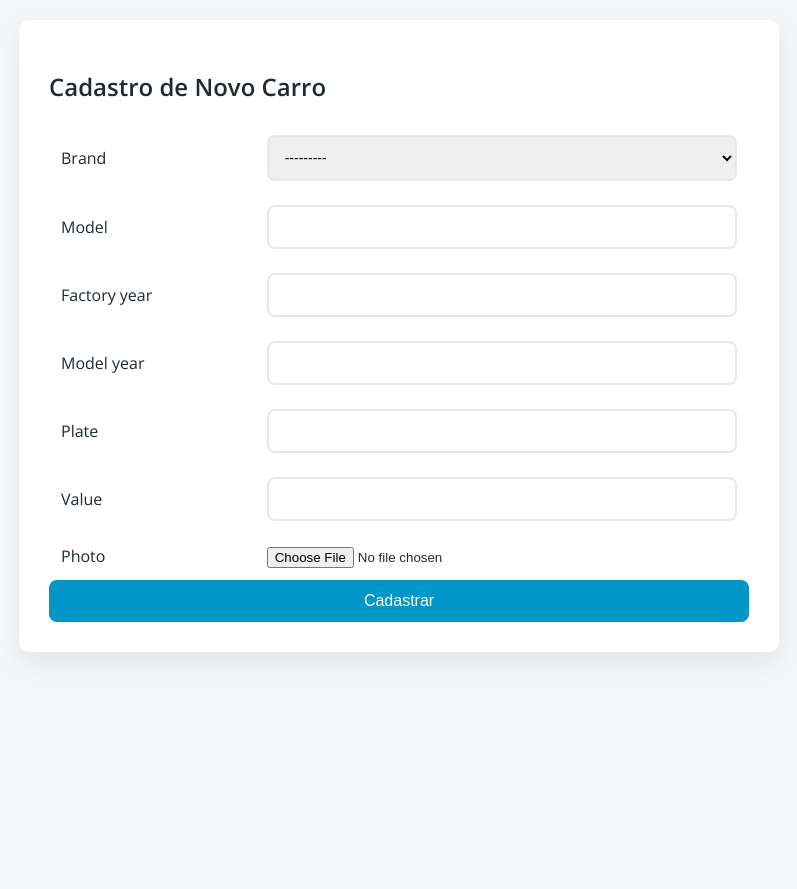
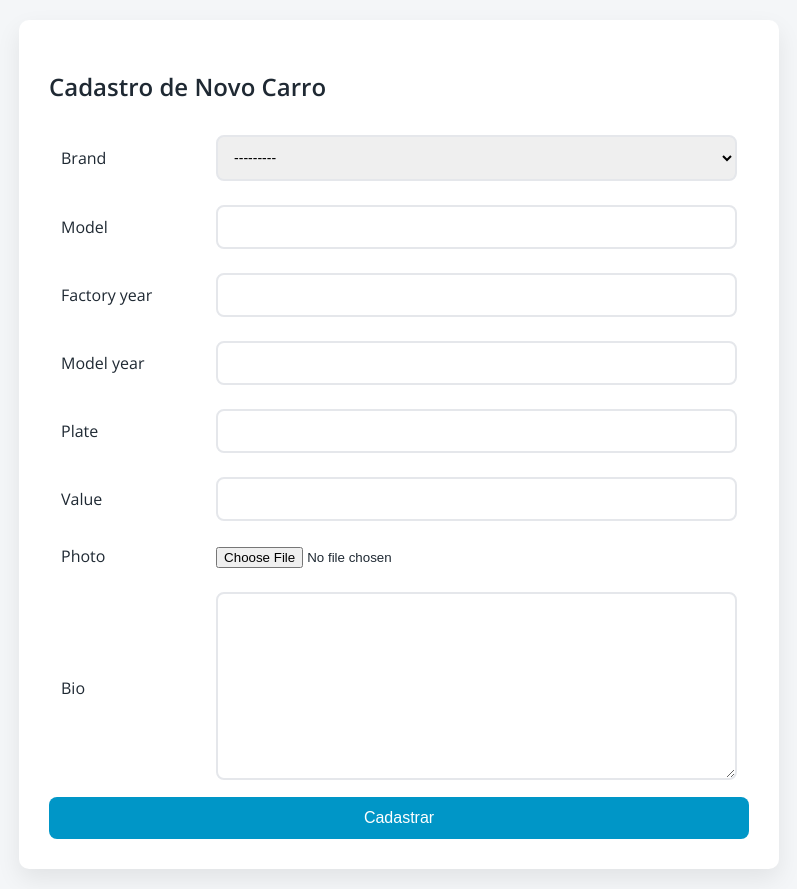
Before and after one commit to Jones-bass/python_full, a Django app: page /new_car/ in a window 1280 px wide. Shown: the part 50-939 px from the top of the page, without its empty margins (241-1038 px from the left). Before the commit the page ends 707 px from the top, so only its background shows below. Run offline with Django 5.2, Linux system fonts and the light colour scheme; a user stored in the database is signed in; data comes from the database, SQL or seed files in the repository; both versions use the stored data as it was after the commit.

Commit message:
Add Bio Cars

```diff
--- a/02_Cars/cars/models.py
+++ b/02_Cars/cars/models.py
@@ -16,6 +16,7 @@ class Car (models.Model):
     plate = models.CharField(max_length=10, blank=True, null=True)
     value = models.FloatField(blank=True, null=True)
     photo = models.ImageField(upload_to='cars/', blank=True, null=True)
+    bio = models.TextField(blank=True, null=True)
 
     def __str__(self):
         return self.model
--- a/02_Cars/cars/templates/new_car.html
+++ b/02_Cars/cars/templates/new_car.html
@@ -119,6 +119,12 @@
         <td><label for="{{ form.photo.id_for_label }}">{{ form.photo.label }}</label></td>
         <td>{{ form.photo }}</td>
       </tr>
+
+        <!-- Value -->
+      <tr>
+        <td><label for="{{ form.value.id_for_label }}">{{ form.bio.label }}</label></td>
+        <td>{{ form.bio }}</td>
+      </tr>
     </table>
 
     <input type="submit" value="Cadastrar" class="input">
```
Also changed, not shown: 02_Cars/requirements.txt (added, +20 -0 lines), 02_Cars/cars/migrations/0005_car_bio.py (added), 02_Cars/db.sqlite3, 02_Cars/media/cars/Captura_de_tela_2026-01-18_072614_abAvA1a.png (added), 02_Cars/media/cars/Captura_de_tela_2026-01-18_230556_sSl7Z3J.png (added).
